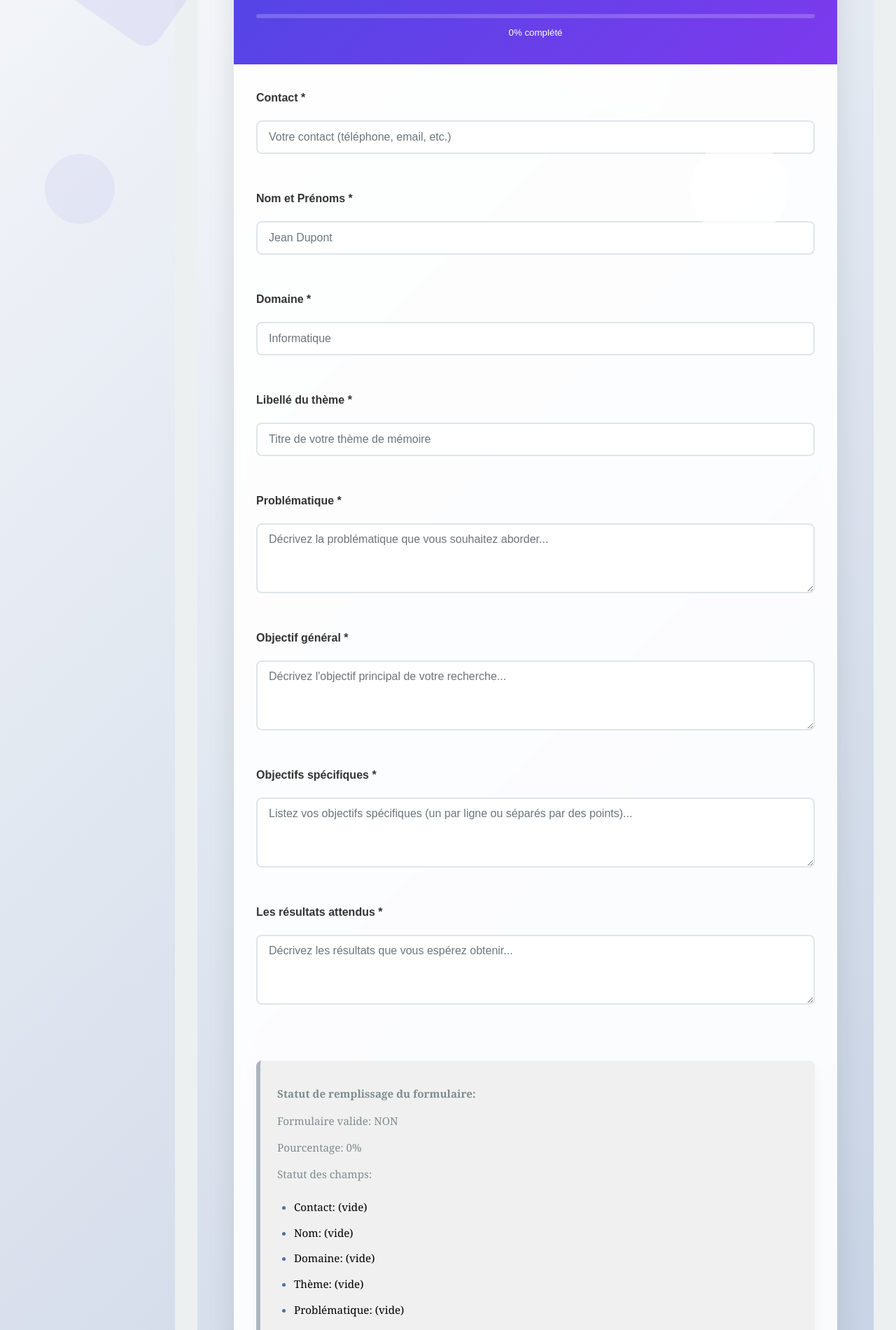
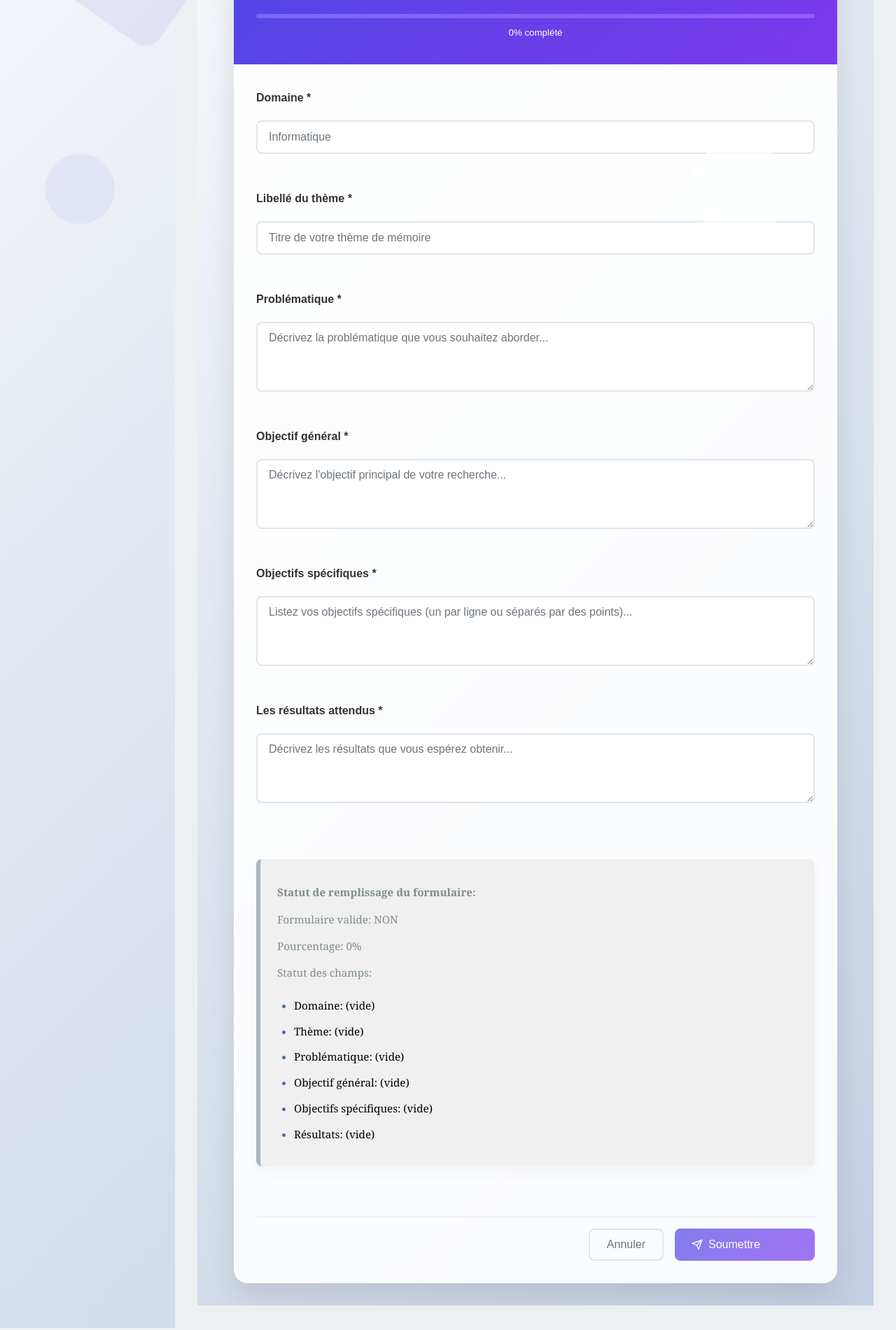
Before and after one commit to Marcalexkoffi/Memoire-Manager, an Angular app in the folder Front/: page /workbench/student-submit in a window 1280 px wide. Shown: the part 260-2161 px from the top of the page at 70% size. Built offline with nearby package versions, Linux system fonts and the light colour scheme.

Commit message:
modification du formulaire de mémore

```diff
--- a/Front/src/app/student-submit/student-submit.component.html
+++ b/Front/src/app/student-submit/student-submit.component.html
@@ -49,47 +49,6 @@
             [formGroup]="studentForm"
             (ngSubmit)="onSubmit()"
           >
-            <!-- Contact -->
-            <div class="form-group">
-              <label for="contact" class="form-label">Contact *</label>
-              <input
-                id="contact"
-                type="text"
-                class="form-input"
-                placeholder="Votre contact (téléphone, email, etc.)"
-                formControlName="contact"
-              />
-              <div
-                class="error-message"
-                *ngIf="
-                  studentForm.get('contact')?.invalid &&
-                  studentForm.get('contact')?.touched
-                "
-              >
-                Le contact est requis
-              </div>
-            </div>
-
-            <!-- Nom et Prénoms -->
-            <div class="form-group">
-              <label for="fullName" class="form-label">Nom et Prénoms *</label>
-              <input
-                id="fullName"
-                type="text"
-                class="form-input"
-                placeholder="Jean Dupont"
-                formControlName="fullName"
-              />
-              <div
-                class="error-message"
-                *ngIf="
-                  studentForm.get('fullName')?.invalid &&
-                  studentForm.get('fullName')?.touched
-                "
-              >
-                Le nom et prénoms sont requis
-              </div>
-            </div>
             <!-- Domaine -->
             <div class="form-group">
               <label for="domaine" class="form-label">Domaine *</label>
@@ -226,16 +185,6 @@
               <p>Statut des champs:</p>
               <ul>
                 <li>
-                  Contact: {{ studentForm.get("contact")?.valid ? "" : "" }} ({{
-                    studentForm.get("contact")?.value || "vide"
-                  }})
-                </li>
-                <li>
-                  Nom: {{ studentForm.get("fullName")?.valid ? "" : "" }} ({{
-                    studentForm.get("fullName")?.value || "vide"
-                  }})
-                </li>
-                <li>
                   Domaine: {{ studentForm.get("domaine")?.valid ? "" : "" }} ({{
                     studentForm.get("domaine")?.value || "vide"
                   }})
--- a/Front/src/app/student-submit/student-submit.component.ts
+++ b/Front/src/app/student-submit/student-submit.component.ts
@@ -10,9 +10,7 @@ import { CommonModule } from '@angular/common';
 import { AuthenticationService } from '../services/authentication.service';
 
 export interface StudentSubmission {
-  contact: string;
   domaine: string;
-  fullName: string;
   themeTitle: string;
   problematic: string;
   generalObjective: string;
@@ -43,9 +41,7 @@ export class StudentSubmitComponent implements OnInit {
 
   initializeForm(): void {
     this.studentForm = this.formBuilder.group({
-      contact: ['', [Validators.required]], // Type text maintenant
       domaine: ['', [Validators.required]],
-      fullName: ['', [Validators.required]],
       themeTitle: ['', [Validators.required]],
       problematic: ['', [Validators.required]],
       generalObjective: ['', [Validators.required]],
@@ -63,9 +59,8 @@ export class StudentSubmitComponent implements OnInit {
       setTimeout(() => {
         const formValue = this.studentForm.value;
         this.submittedData = {
-          contact: formValue.contact,
           domaine: formValue.domaine,
-          fullName: formValue.fullName,
+
           themeTitle: formValue.themeTitle,
           problematic: formValue.problematic,
           generalObjective: formValue.generalObjective,
--- a/Front/src/app/themes-valides/themes-valides.component.scss
+++ b/Front/src/app/themes-valides/themes-valides.component.scss
@@ -304,7 +304,7 @@
         i {
           position: absolute;
           left: 1rem;
-          color: rgba(255, 255, 255, 0.7);
+          color: black;
         }
 
         .search-input {
@@ -312,8 +312,9 @@
           border: 2px solid rgba(255, 255, 255, 0.3);
           border-radius: 8px;
           background: rgba(255, 255, 255, 0.1);
-          color: white;
+          color: black;
           min-width: 250px;
+          border-color: rgba(0, 0, 0, 0.3);
 
           &::placeholder {
             color: rgba(255, 255, 255, 0.7);
@@ -323,6 +324,7 @@
             outline: none;
             border-color: rgba(255, 255, 255, 0.6);
             background: rgba(255, 255, 255, 0.2);
+            border-color: rgba(0, 0, 0, 0.3);
           }
         }
       }
```
